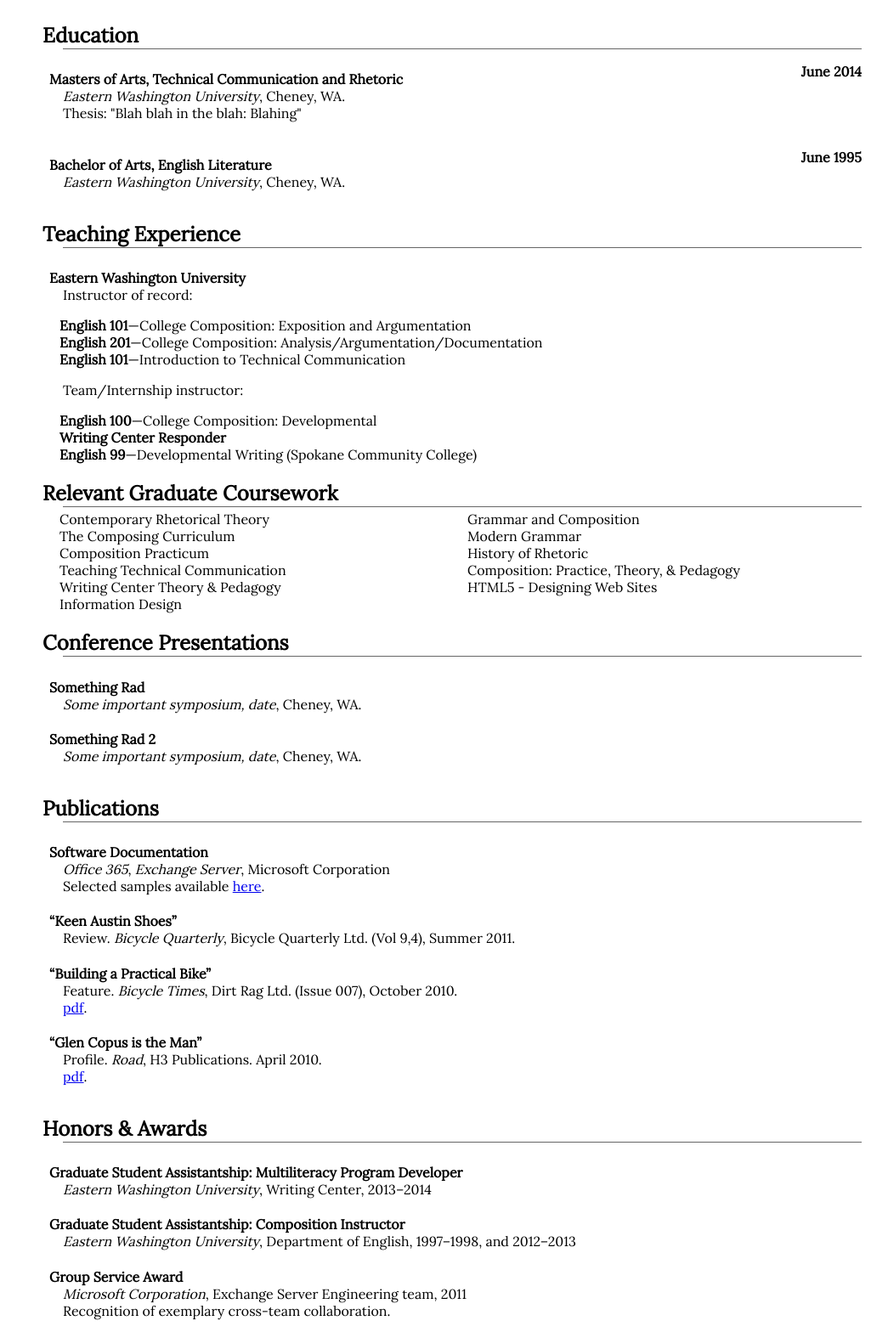
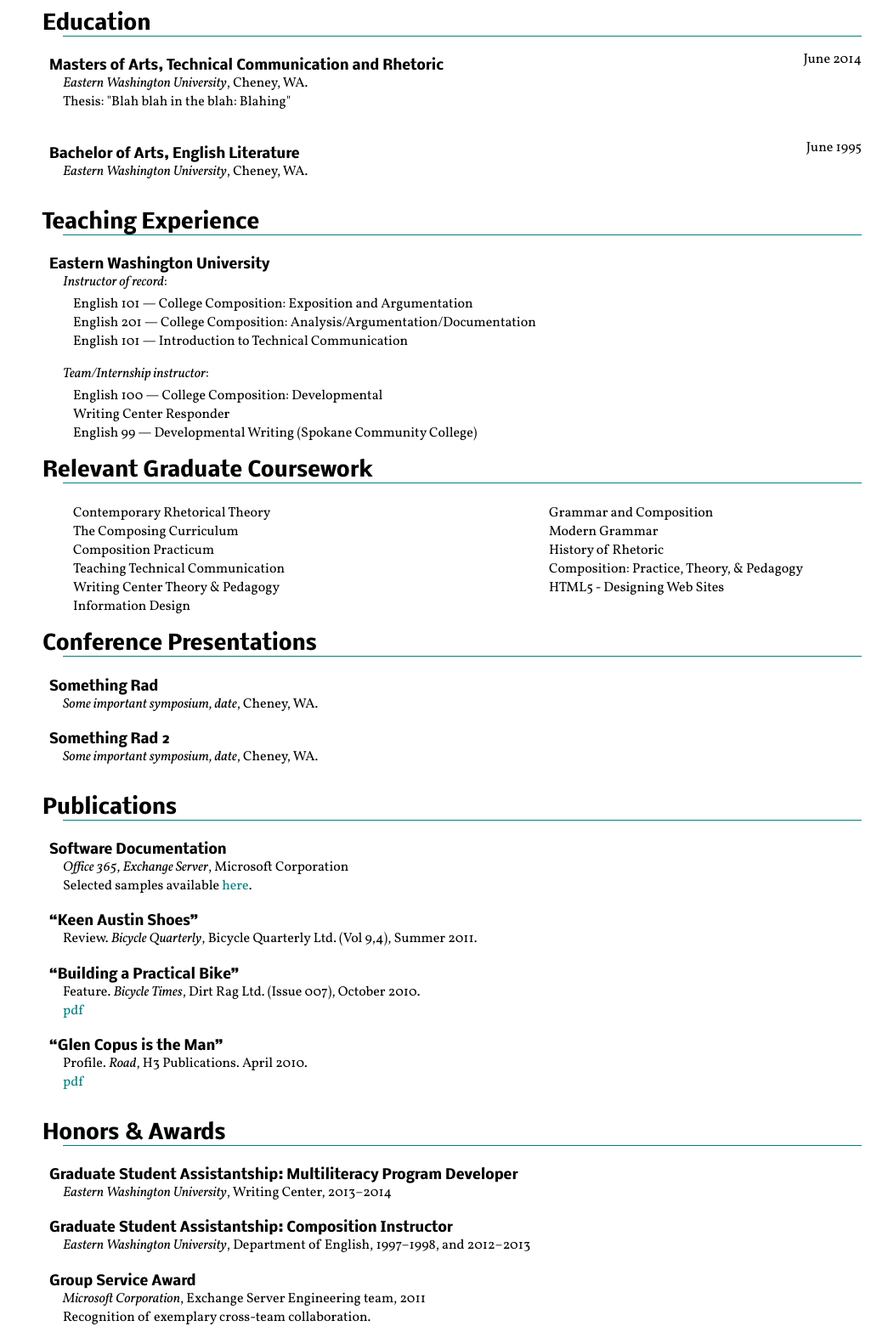
Before and after one commit to johnspeare/assignment3, a plain HTML site: page index.html in a window 1280 px wide. Shown: the part 84-1652 px from the top of the page at 85% size, without its empty margins (96-1141 px from the left). Drawn offline with nearby package versions, Linux system fonts and the light colour scheme.

Commit message:
done for now
to do:
- add contact info
- fix horizontal spacing issues (after patent #'s; p line spacing; etc)
- add navigation
- make responsive to smaller viewports
- ponder non-traditional (print-based) design.

```diff
--- a/css/styles.css
+++ b/css/styles.css
@@ -6,18 +6,24 @@
 
 body {
 
-	font-family: "Lora", serif;
+	font-family: 'Vollkorn', serif;;
 
 }
 
-h1, h3, h5 {
-	font-family: "Oswald", sans-serif;
+h1, h2, h3, h4, h5 {
+	font-family: 'Nobile', sans-serif;
+
+}
+
+h1 {
+	text-indent: -1em;
+
 }
 
 h2 {
 	text-indent: -1em;
 	margin-bottom: 0;
-	border-bottom: #666 thin solid;
+	border-bottom: teal thin solid;
 
 }
 
@@ -26,6 +32,28 @@ h4 {
 	margin-bottom: 0;
 	margin-bottom: -1em;
 
+}
+
+
+a:link,
+a:visited {
+	text-decoration: none;
+	color: teal;
+	/*letter-spacing: 2px;
+	padding: 20px 20px 20px 40px;
+
+	text-transform: uppercase;*/
+}
+
+
+a:hover {
+	color: grey;
+	text-decoration: underline;
+}
+
+
+nav a:active {
+	color: #000;
 }
 
 .expChunk {
@@ -45,7 +73,7 @@ section p {
 
 .expChunk ul {
 
-margin: 0 0 0 -2.75em;
+   margin: 0 0 0 -1.75em;
 
 
 }
@@ -55,9 +83,14 @@ margin: 0 0 0 -2.75em;
 	list-style: none;
 }
 
-.teachEx ul {
+ul.teachEx {
+	margin: -0.75em 0 0 -1.75em;
 }
 
+ul.coursework {
+
+	margin: 1.25em 0 0 -1.75em;
+}
 
 .title {
 	text-indent: -1em;
--- a/index.html
+++ b/index.html
@@ -9,7 +9,9 @@
 	<link rel="stylesheet" href="css/normalize.css" />
 	<link rel="stylesheet" href="css/styles.css" />
 	<link rel="stylesheet" href="css/960.css" />
-	<link href='http://fonts.googleapis.com/css?family=Lora|Oswald' rel='stylesheet' type='text/css'>
+	<link href='http://fonts.googleapis.com/css?family=Nobile:400,700' rel='stylesheet' type='text/css'>
+
+    <link href='http://fonts.googleapis.com/css?family=Vollkorn:400italic,400,700' rel='stylesheet' type='text/css'>
 
 </head>
 <body>
@@ -49,7 +51,7 @@
                Thesis: "Blah blah in the blah: Blahing"</p>
         </div>
         <div class="date grid_4">
-        	<p><strong>June 2014</strong></p>
+        	<p>June 2014</p>
  		 </div>
 
          <div class="expChunk grid_8">
@@ -59,31 +61,31 @@
 
         </div>
         <div class="date grid_4">
-        	<p><strong>June 1995</strong></p>
+        	<p>June 1995</p>
  		 </div>
 
 
       	<h2 class="grid_12">Teaching Experience</h2>
           <div class="expChunk grid_8">
       		<h4>Eastern Washington University</h4>
-            <p>Instructor of record:</p>
+            <p><em>Instructor of record</em>:</p>
     			<ul class="teachEx">
-                      <li><strong>English 101</strong>&mdash;College Composition: Exposition and Argumentation</li>
-                      <li><strong>English 201</strong>&mdash;College Composition: Analysis&#47;Argumentation&#47;Documentation</li>
-                      <li><strong>English 101</strong>&mdash;Introduction to Technical Communication</li>
+                      <li>English 101 &mdash; College Composition: Exposition and Argumentation</li>
+                      <li>English 201 &mdash; College Composition: Analysis&#47;Argumentation&#47;Documentation</li>
+                      <li>English 101 &mdash; Introduction to Technical Communication</li>
                  </ul>
-             <p>Team&#47;Internship instructor:</p>
+             <p><em>Team&#47;Internship instructor</em>:</p>
              <ul class="teachEx">
-                      <li><strong>English 100</strong>&mdash;College Composition: Developmental</li>
-                      <li><strong>Writing Center Responder</strong></li>
-                      <li><strong>English 99</strong>&mdash;Developmental Writing (Spokane Community College)</li>
+                      <li>English 100 &mdash; College Composition: Developmental</li>
+                      <li>Writing Center Responder</strong></li>
+                      <li>English 99 &mdash; Developmental Writing (Spokane Community College)</li>
                  </ul>
            </div>
 
 
        <h2 class="grid_12">Relevant Graduate Coursework</h2>
-      <div class="expChunk grid_6">
-      <ul>
+      <div class="expChunk grid_7">
+      <ul class="coursework">
               <li>Contemporary Rhetorical Theory</li>
                 <li>The Composing Curriculum</li>
                 <li>Composition Practicum</li>
@@ -93,8 +95,8 @@
  		</ul>
 
         </div>
-         <div class="expChunk grid_6">
-        	<ul>
+         <div class="expChunk grid_5">
+        	<ul class="coursework">
            <li> Grammar and Composition</li>
            <li> Modern Grammar</li>
            <li> History of Rhetoric</li>
@@ -126,11 +128,11 @@
 
                <h4>&ldquo;Building a Practical Bike&rdquo;</h4>
                <p>Feature. <em>Bicycle Times</em>, Dirt Rag Ltd. (Issue 007), October 2010.<br>
-               <a href="#">pdf</a>.</p>
+               <a href="#">pdf</a></p>
 
                <h4>&ldquo;Glen Copus is the Man&rdquo;</h4>
                <p>Profile. <em>Road</em>, H3 Publications. April 2010.<br>
-               <a href="#">pdf</a>.</p>
+               <a href="#">pdf</a></p>
 
         </div>
 
@@ -165,16 +167,16 @@
                <a href="www.pedals2people.org">www.pedals2people.org</a></p>
         </div>
         <div class="date grid_4">
-        	<p><strong>April 2007 to<br>present</strong></p>
+        	<p>April 2007 to<br>present</p>
  		 </div>
 
       <div class="expChunk grid_8">
                <h4>Member at Large</h4>
-               <em>City of Spokane Bicycle Advisory Board</em>, Spokane, WA </p>
+               <p><em>City of Spokane Bicycle Advisory Board</em>, Spokane, WA </p>
 
         </div>
         <div class="date grid_4">
-        	<p><strong>September 2006 to<br>October 2010</strong></p>
+        	<p>September 2006 to<br>October 2010</p>
  		 </div>
 
 
@@ -185,27 +187,27 @@
  <h2 class="grid_12">Patents &mdash; Co&ndash;Inventor</h2>
       <div class="expChunk grid_8">
                <p class="title">Method for Updating Data in Accordance with Rights Management Policy<br>
-               <a href="#">&#35;8,117,595</a>, February 2012</p>
+               <a href="#">&#35;8,117,595</a></p>
       </div>
 
 
             <div class="expChunk grid_8">
                <p class="title">Method for Dynamic Application of Rights Management Policy<br>
-               <a href="#">&#35;7,430,754</a>, September 2008</p>
+               <a href="#">&#35;7,430,754</a></p>
 
         </div>
 
 
     <div class="expChunk grid_8">
                <p class="title">Rights Management Inter-entity Message Policies and Enforcement<br>
-               <a href="#">&#35;7,284,263</a>, October 2007, and <a href="#">&#35;7,181,761</a>, February 2007 </p>
+               <a href="#">&#35;7,284,263</a> and <a href="#">&#35;7,181,761</a></p>
 
         </div>
 
 
         <div class="expChunk grid_8">
                <p class="title">Pre-licensing of Rights Management Protected Content<br>
-               <a href="#">&#35;7,210,165</a>,April 2007   </p>
+               <a href="#">&#35;7,210,165</a></p>
 
         </div>
 
@@ -221,7 +223,7 @@
 
         </div>
         <div class="date grid_4">
-        	<p><strong>April 2007 to<br>September 2012</strong></p>
+        	<p>April 2007 to<br>September 2012</p>
  		 </div>
 
 
@@ -232,7 +234,7 @@
 
         </div>
         <div class="date grid_4">
-        	<p><strong>January 2004 to<br>September 2012</strong></p>
+        	<p>January 2004 to<br>September 2012</p>
  		 </div>
 
          <div class="expChunk grid_8">
@@ -242,7 +244,7 @@
 
         </div>
         <div class="date grid_4">
-        	<p><strong>November 2001 to<br>January 2004</strong></p>
+        	<p>November 2001 to<br>January 2004</p>
  		 </div>
 
          <div class="expChunk grid_8">
@@ -252,7 +254,7 @@
 
         </div>
         <div class="date grid_4">
-        	<p><strong>July 1998 to<br>November 2001</strong></p>
+        	<p>July 1998 to<br>November 2001</p>
  		 </div>
 
 <h2 class="grid_12">Technologies</h2>
```
